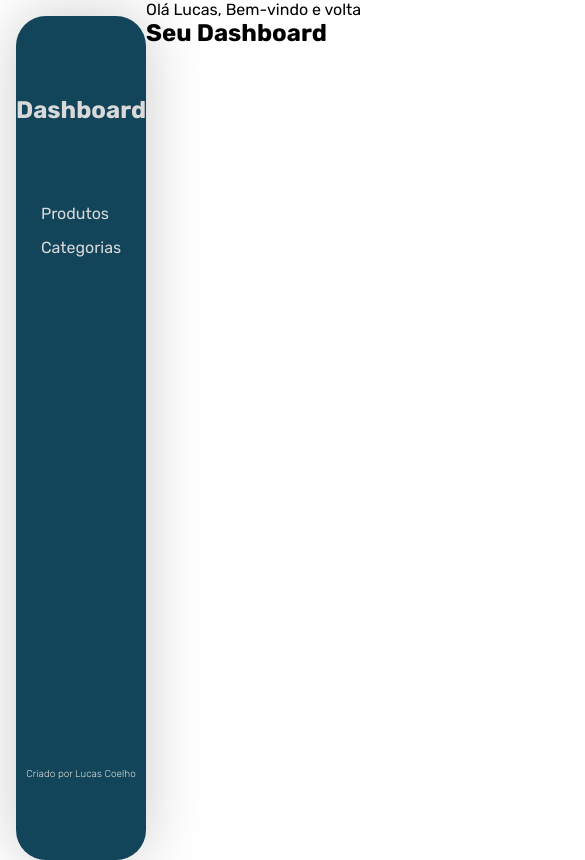
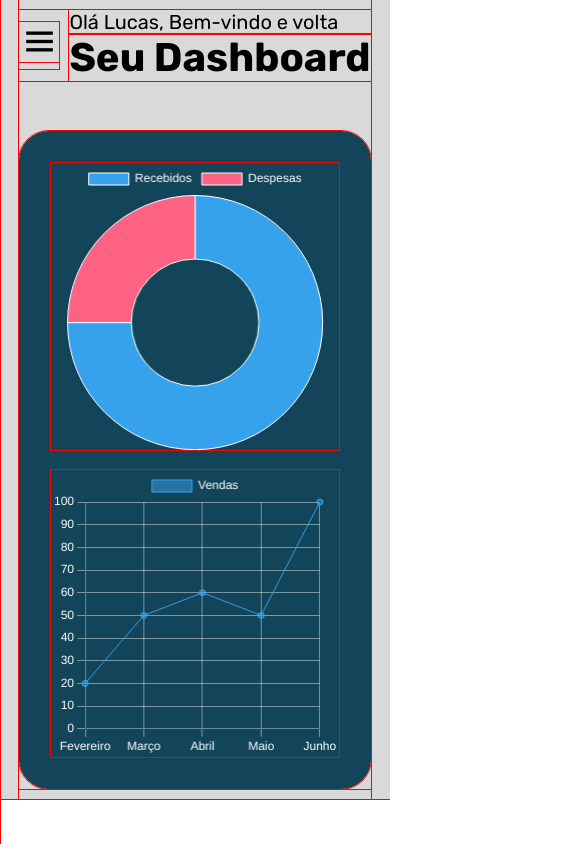
Before and after one commit to LucasDCoelho/Cardapio_Online, a website: page Dashboard/index.html in a window 390 px wide. Shown: the top 860 px of the page, 585 px wide, since content can reach past the window. Drawn offline with nearby package versions, Linux system fonts and the light colour scheme.

Commit message:
finished: Tela do Dashboard Feita

```diff
--- a/Dashboard/CSS/dashboard.css
+++ b/Dashboard/CSS/dashboard.css
@@ -1,25 +1,35 @@
 @import url("reset.css");
+
+
 
 #container{
     display: flex;
+    justify-content: space-around;
+    align-items: center;
+    background-color: var(--color-primary);
 }
 
+.container-item{
+    padding: 20px 0;
+    height: 100vh;
+}
 
+.flex{
+    display: flex;
+}
 
 #aside-menu{
     background-color: var(--color-quartenary);
     width: 200px;
-    height: 100vh;
-    margin-left: 1rem;
-    margin-top: 1rem;
+    height: 100%;
     border-radius: 30px;
-    box-shadow: 0px 0px 60px 1px rgba(0, 0, 0, 0.20);
+    box-shadow: 0px 0px 60px 1px var(--color-tertiary);
     color: var(--color-primary);
     display: flex;
     flex-direction: column;
     align-items: center;
     justify-content: space-between;
-    padding: 5rem 0;
+    padding: 4em 0;
 }
 
 #aside-menu > section:first-of-type{
@@ -29,18 +39,18 @@
     gap: 5rem;
 }
 
-#aside-menu > section:first-of-type > ul{
+#aside-menu > section:first-of-type > section > ul{
     display: flex;
     flex-direction: column;
     gap: 15px;
 }
 
-#aside-menu > section:first-of-type > ul > li> a{
+#aside-menu > section:first-of-type > section > ul > li> a{
     color: var(--color-primary);
     position: relative;
 }
 
-#aside-menu > section:first-of-type > ul > li> a::before{
+#aside-menu > section:first-of-type > section > ul > li> a::before{
     content: "";
     width: 100%;
     height: 4px;
@@ -56,12 +66,12 @@
     transition: transform 250ms ease-in;
 }
 
-#aside-menu > section:first-of-type > ul > li> a:hover::before{
+#aside-menu > section:first-of-type > section > ul > li> a:hover::before{
     transform: scaleX(1);
     border-radius: 10px;
 }
 
-#aside-menu > section:first-of-type > h1{
+#aside-menu > section:first-of-type > section > h1{
     font-size: 25px;
 }
 
@@ -72,5 +82,105 @@
 
 
 #main-dashboard{
+    display: flex;
+    flex-direction: column;
+    justify-content: end;
+    align-items: start;
+    gap: 50px;
+}
+
+#main-dashboard > section:first-of-type > section > p{
+    font-size: 20px;
+}
+
+#main-dashboard > section:first-of-type > section >h1{
+    font-size: 40px;
+}
+
+#main-dashboard > section:last-of-type{
+    background-color: var(--color-quartenary);
+    display: flex;
+    gap: 20px;
+    width: 100%;
+    height: 80%;
+    padding: 2rem;
+    border-radius: 30px;
+}
+
+.hamburguer,
+.close{
+    display: none;
+}
+
+@media screen and (max-width:468px) {
+    #container{
+        flex-direction: column;
+        justify-content: start;
+    }
+
+    #aside-menu{
+        display: none;
+    }
+
+    #aside-menu.show{
+        display: flex;
+        border-radius: 0 30px 30px 0;
+        transition: 250ms ease-in-out;
+    }
+
+
+    .close{
+        position: absolute;
+        left: 0;
+        top: 2rem;
+        color: var(--color-primary);
+    }
+
+    .hamburguer,
+    .close{
+        display: block;
+        background-color: transparent;
+        border: 0;
+        cursor: pointer;
+        font-size: 40px;
+    }
+
+    .hamburguer:focus{
+        outline: none;
+    }
+
+
+    .container-item:first-of-type{
+        position: absolute;
+        left: 0;
+    }
+
+    .container-item:last-of-type{
+        padding: 10px 0;
+        display: block;
+        height: auto;
+    }
+
+    #main-dashboard{
+        flex-direction: column;
+        justify-content: end;
+        align-items: center;
+        gap: 50px;
+        height: 100%;
+    }
+
+    #main-dashboard > section:first-of-type{
+        display: flex;
+        gap: 10px;
+        align-items: center;
+        justify-content: center;
+    }
+
+    #main-dashboard > section:last-of-type{
+        flex-direction: column;
+        height: 100%;
+        width: 100%;
+        padding: 2rem;
+    }
 
 }
--- a/Dashboard/CSS/reset.css
+++ b/Dashboard/CSS/reset.css
@@ -6,6 +6,7 @@
     text-decoration: none;
     list-style: none;
     font-family: 'Rubik', sans-serif;
+    outline: 1px solid red;
 }
 
 :root{
--- /dev/null
+++ b/Dashboard/JS/script.js
@@ -0,0 +1,13 @@
+
+const menuHamburguer = document.getElementById('hamburguer');
+const closeMenu = document.getElementById('close');
+
+const asideModal = document.getElementById('aside-menu');
+
+menuHamburguer.addEventListener('click', ()=>{
+    asideModal.classList.add('show');
+});
+
+closeMenu.addEventListener('click', ()=>{
+    asideModal.classList.remove('show');
+});
--- a/Dashboard/index.html
+++ b/Dashboard/index.html
@@ -10,10 +10,18 @@
   <link rel="preconnect" href="https://fonts.googleapis.com" />
   <link rel="preconnect" href="https://fonts.gstatic.com" crossorigin />
   <link href="https://fonts.googleapis.com/css2?family=Rubik:wght@300;400;600;700&display=swap" rel="stylesheet" />
+  <link href='https://unpkg.com/boxicons@2.1.4/css/boxicons.min.css' rel='stylesheet'>
 </head>
 
-<body id="container">
+<body>
+  <div id="container">
+
+    <div class="container-item">
       <aside id="aside-menu">
+        <section>
+          <button id="close" class="close">
+            <i class="bx bx-x"></i>
+          </button>
           <section>
             <h2>Dashboard</h2>
             <ul>
@@ -22,55 +30,105 @@
             </ul>
           </section>
 
+        </section>
+
         <section>
 
           <p>Criado por Lucas Coelho</p>
         </section>
       </aside>
+    </div>
+
+    <div class="container-item flex">
 
       <main id="main-dashboard">
+        <section>
+          <button id="hamburguer" class="hamburguer">
+            <i class='bx bx-menu'></i>
+          </button>
           <section>
             <p>Olá Lucas, Bem-vindo e volta</p>
             <h1>Seu Dashboard</h1>
           </section>
 
+        </section>
+
 
         <section>
+          <canvas id="myDashboard" width="10%" height="10%"></canvas>
+          <canvas id="myControleDePessoas" width="10%" height="10%"></canvas>
+        </section>
+      </main>
+    </div>
+  </div>
+  <script src="https://cdn.jsdelivr.net/npm/chart.js"></script>
+  <script>
+    const ctx = document.getElementById('myDashboard');
+    const peopleControl = document.getElementById('myControleDePessoas');
 
-        <canvas id="myChart" width="500px" height="500px"></canvas>
+    new Chart(ctx, {
+      type: 'doughnut',
+      data: {
+        labels: ['Recebidos', 'Despesas'],
+        datasets: [{
+          label: 'R$',
+          data: ['30000', '10000'],
+          borderWidth: 1
+
+        }]
+      },
+      options: {
+        color: "#FFFFFF",
+      }
+    });
+
+
+
+    new Chart(peopleControl, {
+      type: 'line',
+      data: {
+        labels: ['Fevereiro', 'Março', 'Abril', 'Maio', 'Junho'],
+        datasets: [{
+          label: 'Vendas',
+          data: [20, 50, 60, 50, 100],
+          borderWidth: 1
+        }]
+      },
+      options: {
+
+        color: "#FFFFFF",
+        scales: {
+          color: "#FFFFFF",
+          x: {
+            ticks: {
+              color: 'white'
+            },
+            grid: {
+              color: '#FFFFFF70'
+            },
+          },
+          y: {
+            grid: {
+              color: '#FFFFFF70'
+            },
+            ticks: {
+              color: 'white'
+            },
+            beginAtZero: true,
+          }
+        }
+      }
+    });
 
 
 
 
-      <script>
-        const ctx = document.getElementById('myChart');
-
-
-
-        const data = {
-          labels: [
-            'Red',
-            'Blue',
-            'Yellow'
-          ],
-          datasets: [{
-            label: 'My First Dataset',
-            data: [300, 50, 100],
-            backgroundColor: [
-              'rgb(255, 99, 132)',
-              'rgb(54, 162, 235)',
-              'rgb(255, 205, 86)'
-            ],
-            hoverOffset: 4
-          }]
-        };
-      </script>
-    </section>
-  </main>
 
 
 
 
+  </script>
+
+  <script src="./JS/script.js"></script>
 </body>
-
 </html>
```
Also changed, not shown: package.json (+19 -1 lines), 1 other file. Lines whose indentation alone changed are shown as unchanged.
